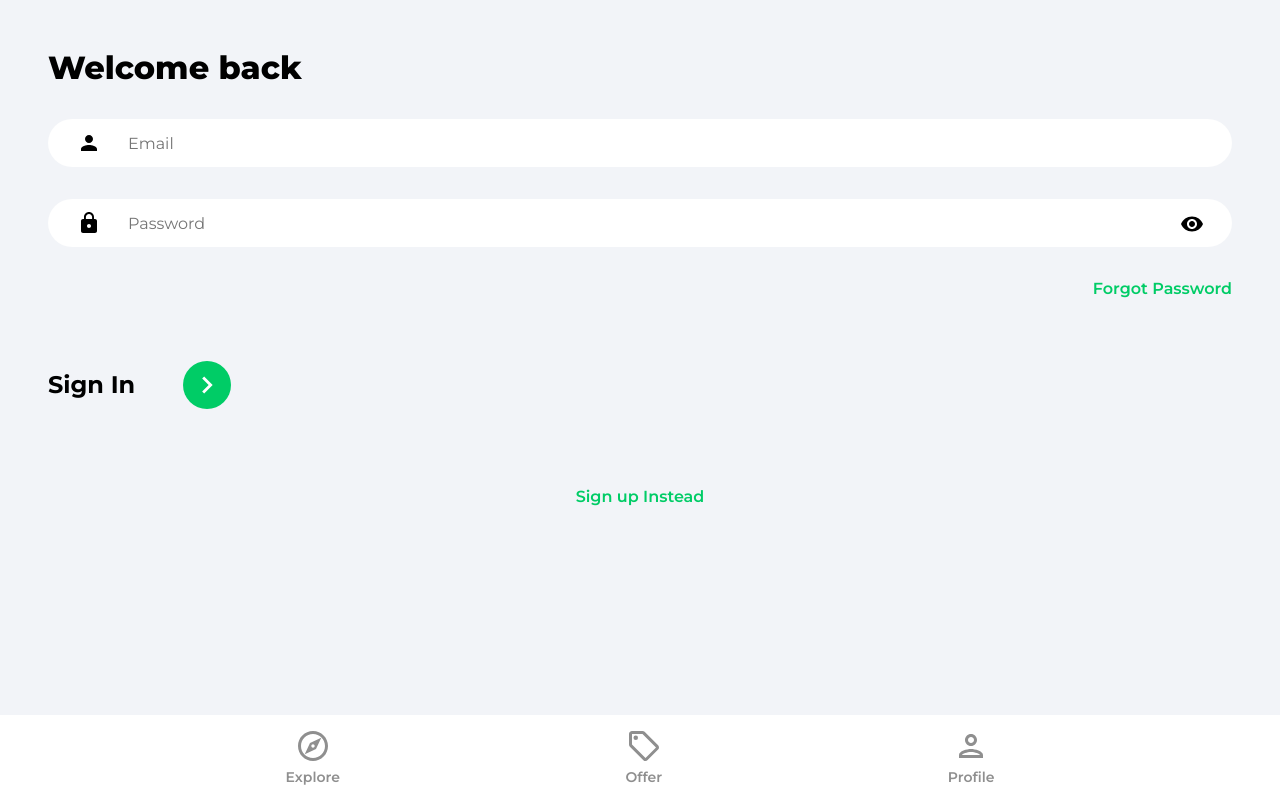
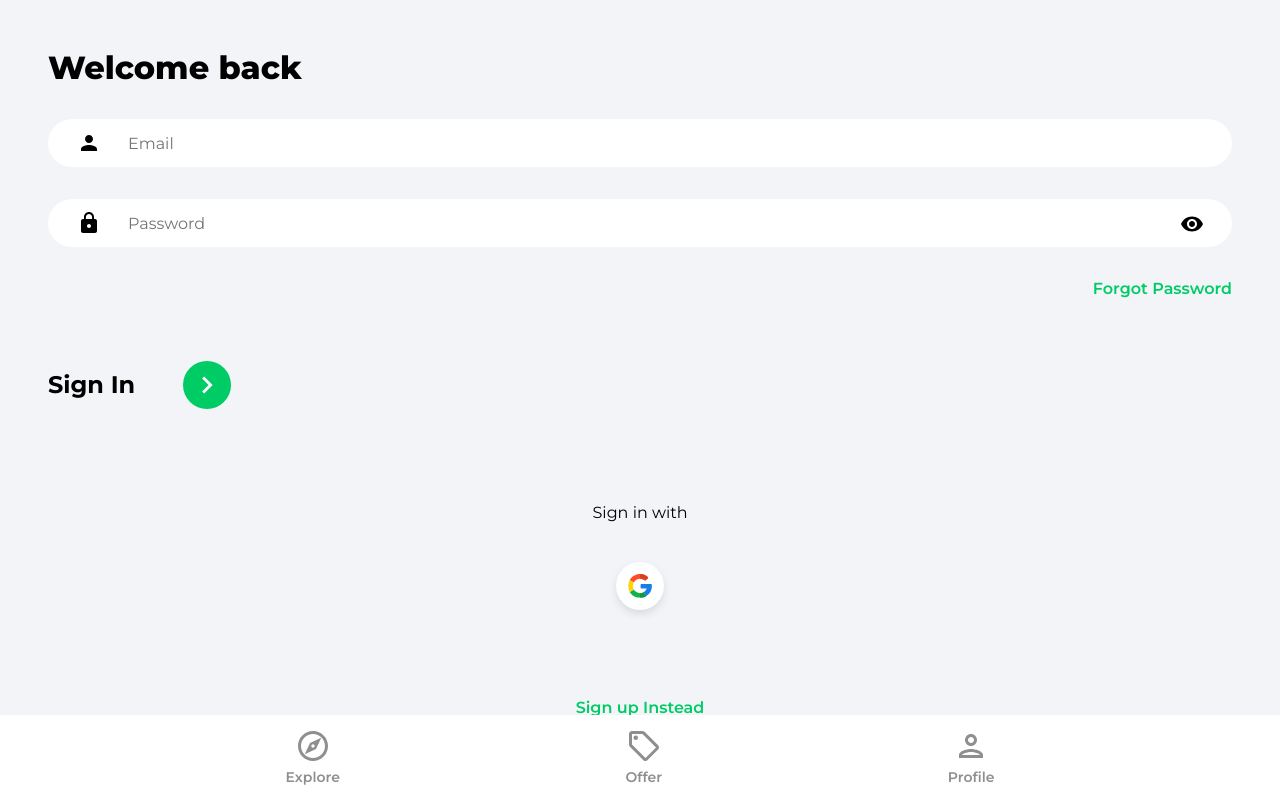
Before and after one commit to Felipeazs/marketplace, a React (Create React App) app: page /sign-in in a window 1280 px wide. Built offline with nearby package versions, Linux system fonts and the light colour scheme.

Commit message:
Google OAuth implementation. OAuth component.

```diff
--- /dev/null
+++ b/src/components/OAuth.jsx
@@ -0,0 +1,60 @@
+import React from 'react';
+import { useLocation, useNavigate } from 'react-router-dom';
+import { toast } from 'react-toastify';
+
+//firebase
+import { getAuth, GoogleAuthProvider, signInWithPopup } from 'firebase/auth';
+import { doc, setDoc, getDoc, serverTimestamp } from 'firebase/firestore';
+import { db } from '../firebase.config';
+
+//icons
+import googleIcon from '../assets/svg/googleIcon.svg';
+
+const OAuth = () => {
+	const { pathname } = useLocation();
+	const navigate = useNavigate();
+
+	const onGoogleHandler = async () => {
+		try {
+			const auth = getAuth();
+			const provider = new GoogleAuthProvider();
+			const result = await signInWithPopup(auth, provider);
+			const user = result.user;
+
+			// getting user in database
+			const docRef = doc(db, 'users', user.uid);
+			const docSnap = await getDoc(docRef);
+
+			//create user if not exists
+			if (!docSnap.exist) {
+				await setDoc(doc(db, 'users', user.uid), {
+					name: user.displayName,
+					email: user.email,
+					timestamp: serverTimestamp(),
+				});
+			}
+
+			navigate('/');
+		} catch (error) {
+			toast.error('Could not authorize with google');
+		}
+	};
+
+	return (
+		<div className='socialLogin'>
+			<p>Sign {pathname === '/sign-up' ? 'up' : 'in'} with</p>
+			<button
+				className='socialIconDiv'
+				onClick={onGoogleHandler}
+			>
+				<img
+					className='socialIconImg'
+					src={googleIcon}
+					alt='google'
+				/>
+			</button>
+		</div>
+	);
+};
+
+export default OAuth;
--- a/src/pages/SignIn.jsx
+++ b/src/pages/SignIn.jsx
@@ -11,6 +11,8 @@
 //icons
 import { ReactComponent as ArrowRightIcon } from '../assets/svg/keyboardArrowRightIcon.svg';
 import visibilityIcon from '../assets/svg/visibilityIcon.svg';
+
+import OAuth from '../components/OAuth';
 
 const SignIn = () => {
 	const [showPassword, setShowPassword] = useState(false);
@@ -93,7 +95,7 @@
 						</div>
 					</form>
 
-					{/* Google OAuth */}
+					<OAuth />
 
 					<Link
 						to='/sign-up'
--- a/src/pages/SignUp.jsx
+++ b/src/pages/SignUp.jsx
@@ -13,6 +13,8 @@
 //icons
 import { ReactComponent as ArrowRightIcon } from '../assets/svg/keyboardArrowRightIcon.svg';
 import visibilityIcon from '../assets/svg/visibilityIcon.svg';
+
+import OAuth from '../components/OAuth';
 
 const SignUp = () => {
 	const [showPassword, setShowPassword] = useState(false);
@@ -112,7 +114,7 @@
 						</div>
 					</form>
 
-					{/* Google OAuth */}
+					<OAuth />
 
 					<Link
 						to='/sign-in'
```
